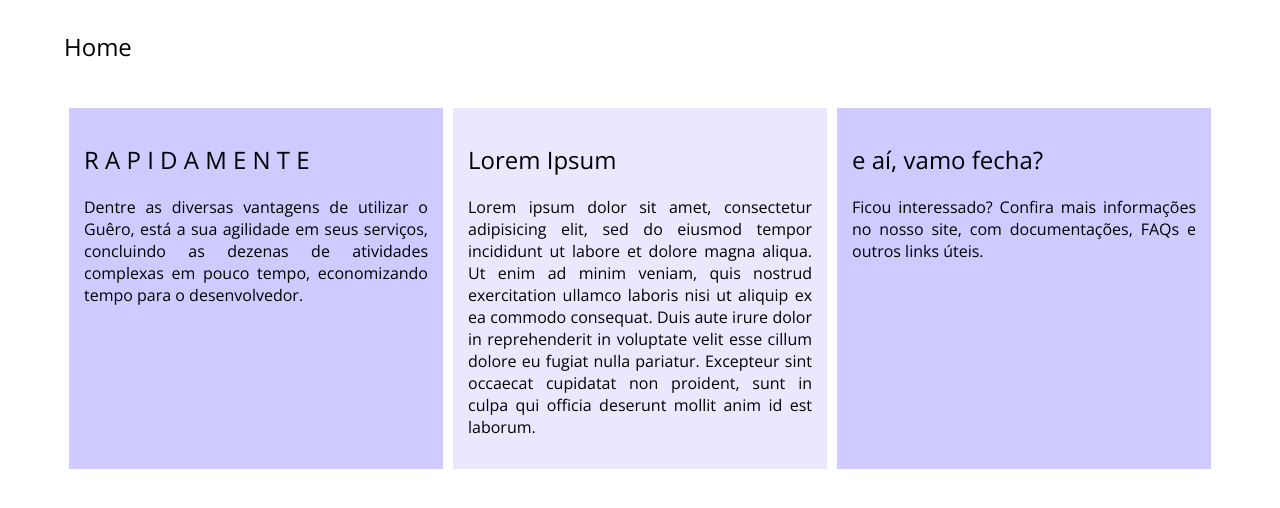
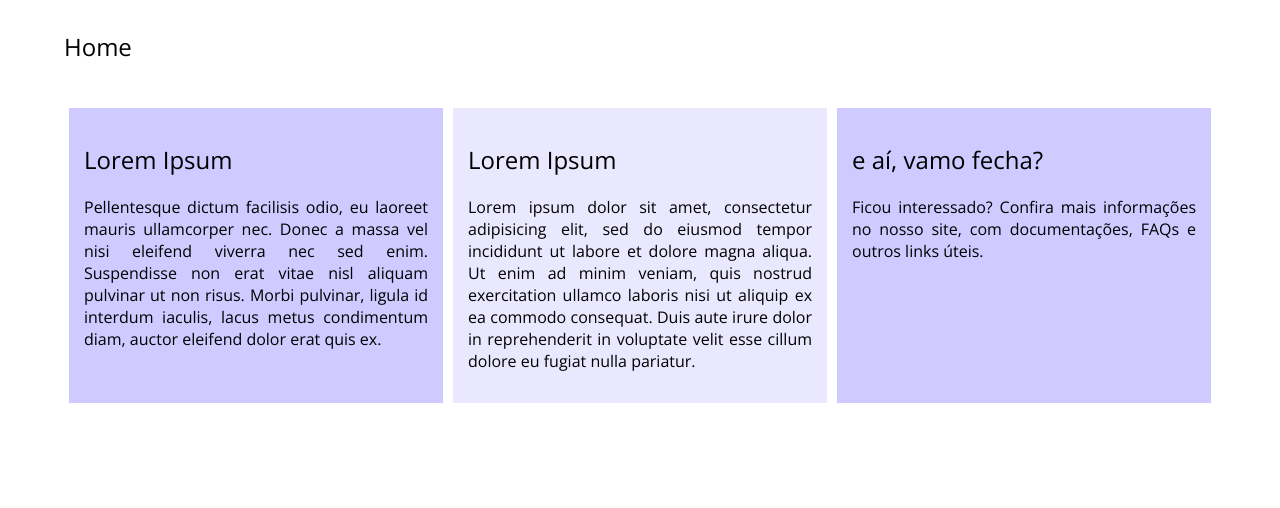
Before and after one commit to valdinei11/guero, a PHP site: page / in a window 1280 px wide. Shown: the part 50-558 px from the top of the page. Run offline with PHP 8.4, Linux system fonts and the light colour scheme.

Commit message:
texto da index modificado

```diff
--- a/app/Views/home/index.php
+++ b/app/Views/home/index.php
@@ -3,12 +3,12 @@
 </section>
 <section class="flexbox">
     <div class="flex-col">
-        <h2>R A P I D A M E N T E</h2>
-        <p>Dentre as diversas vantagens de utilizar o Guêro, está a sua agilidade em seus serviços, concluindo as dezenas de atividades complexas em pouco tempo, economizando tempo para o desenvolvedor.</p>
+        <h2> Lorem Ipsum </h2>
+        <p>Pellentesque dictum facilisis odio, eu laoreet mauris ullamcorper nec. Donec a massa vel nisi eleifend viverra nec sed enim. Suspendisse non erat vitae nisl aliquam pulvinar ut non risus. Morbi pulvinar, ligula id interdum iaculis, lacus metus condimentum diam, auctor eleifend dolor erat quis ex.</p>
     </div>
     <div class="flex-col">
         <h2>Lorem Ipsum</h2>
-        <p>Lorem ipsum dolor sit amet, consectetur adipisicing elit, sed do eiusmod tempor incididunt ut labore et dolore magna aliqua. Ut enim ad minim veniam, quis nostrud exercitation ullamco laboris nisi ut aliquip ex ea commodo consequat. Duis aute irure dolor in reprehenderit in voluptate velit esse cillum dolore eu fugiat nulla pariatur. Excepteur sint occaecat cupidatat non proident, sunt in culpa qui officia deserunt mollit anim id est laborum.</p>
+        <p>Lorem ipsum dolor sit amet, consectetur adipisicing elit, sed do eiusmod tempor incididunt ut labore et dolore magna aliqua. Ut enim ad minim veniam, quis nostrud exercitation ullamco laboris nisi ut aliquip ex ea commodo consequat. Duis aute irure dolor in reprehenderit in voluptate velit esse cillum dolore eu fugiat nulla pariatur.</p>
     </div>
     <div class="flex-col">
         <h2>e aí, vamo fecha?</h2>
```
